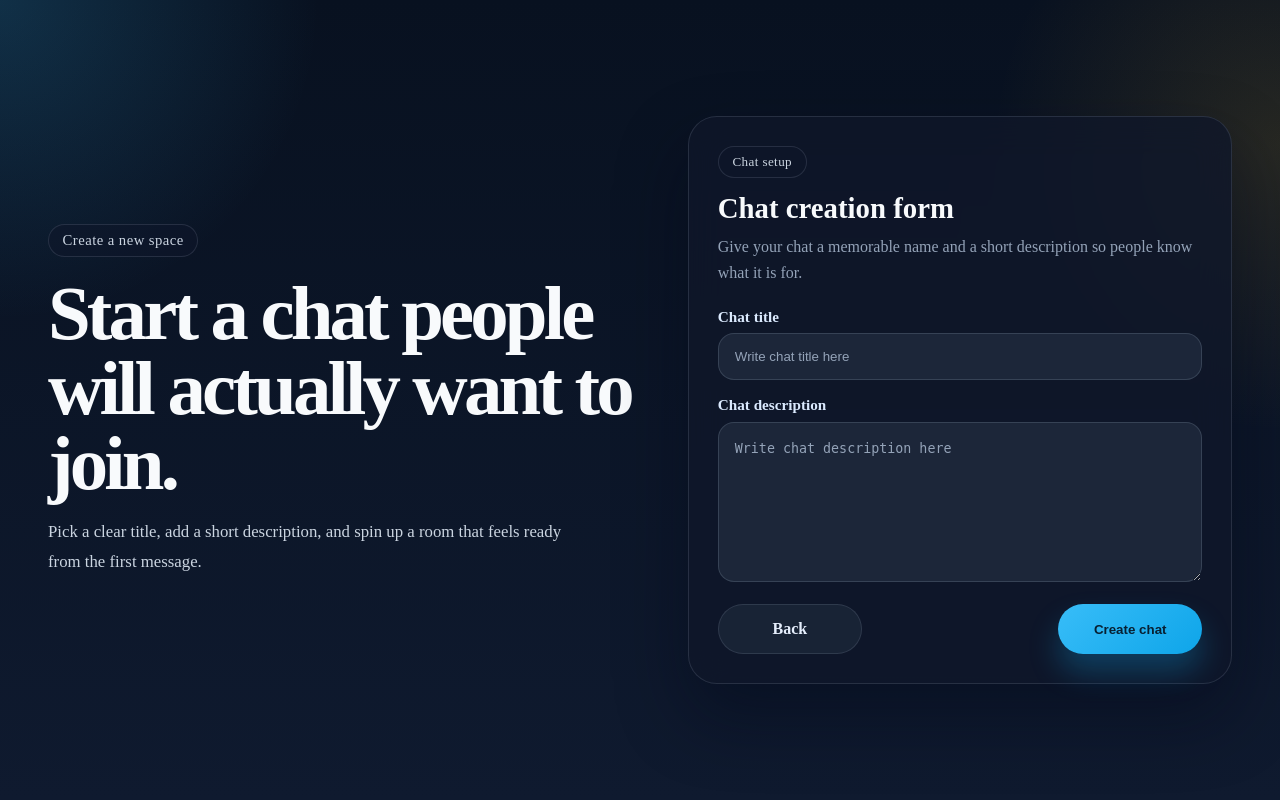
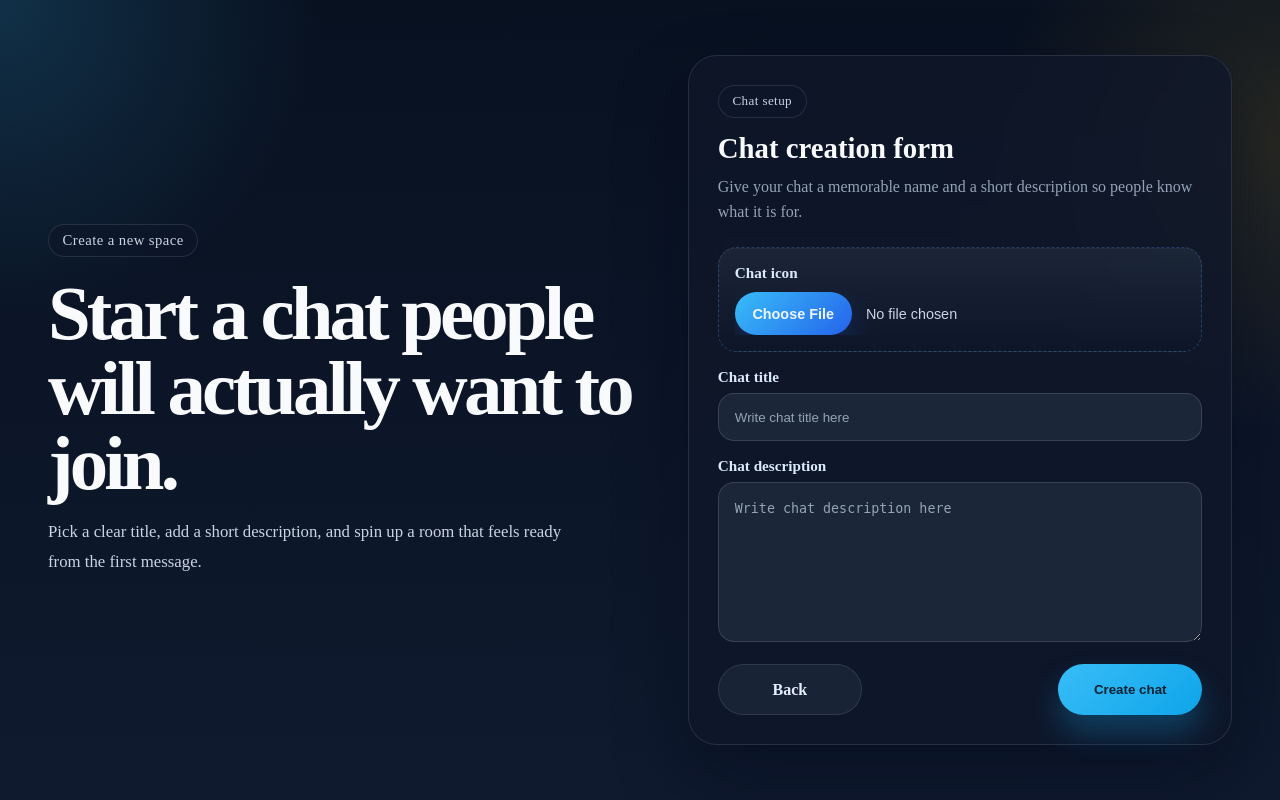
Before and after one commit to Chumus2/Zentro, a Django app: page /create_chat/ in a window 1280 px wide. Run offline with Django 4.2, Linux system fonts and the light colour scheme; the visitor is signed in with stand-in values (Sample User, id 1).

Commit message:
Added chat icon input

```diff
--- a/static/stylesheets/Chat/ChatCreation.css
+++ b/static/stylesheets/Chat/ChatCreation.css
@@ -94,6 +94,48 @@
     display: grid;
     gap: 1rem;
     margin-top: 1.4rem;
+}
+
+.ChatCreation_Form > div:first-of-type {
+    display: grid;
+    gap: 0.6rem;
+    padding: 1rem;
+    border: 1px dashed rgba(96, 165, 250, 0.28);
+    border-radius: 1.15rem;
+    background:
+        linear-gradient(180deg, rgba(30, 41, 59, 0.84) 0%, rgba(15, 23, 42, 0.76) 100%);
+    box-shadow: inset 0 1px 0 rgba(255, 255, 255, 0.03);
+}
+
+.ChatCreation_Form > div:first-of-type label {
+    color: #dbeafe;
+    font-size: 0.95rem;
+    font-weight: 600;
+}
+
+.ChatCreation_Form > div:first-of-type input[type="file"] {
+    width: 100%;
+    color: #cbd5e1;
+    font-size: 0.9rem;
+}
+
+.ChatCreation_Form > div:first-of-type input[type="file"]::file-selector-button {
+    margin-right: 0.9rem;
+    padding: 0.85rem 1.1rem;
+    border: none;
+    border-radius: 999px;
+    background: linear-gradient(135deg, #38bdf8 0%, #2563eb 100%);
+    color: #eff6ff;
+    font-weight: 700;
+    cursor: pointer;
+    box-shadow: 0 14px 28px rgba(37, 99, 235, 0.24);
+    transition: transform 0.2s ease, box-shadow 0.2s ease, filter 0.2s ease;
+}
+
+.ChatCreation_Form > div:first-of-type input[type="file"]::file-selector-button:hover {
+    transform: translateY(-1px);
+    box-shadow: 0 18px 34px rgba(37, 99, 235, 0.3);
+    filter: brightness(1.04);
 }
 
 .ChatCreation_Field {
--- a/templates/Chat/ChatCreation.html
+++ b/templates/Chat/ChatCreation.html
@@ -26,8 +26,13 @@
                     <p>Give your chat a memorable name and a short description so people know what it is for.</p>
                 </div>
 
-                <form action="{% url 'CreateChat' %}" method="post" class="ChatCreation_Form">
+                <form action="{% url 'CreateChat' %}" method="post" class="ChatCreation_Form" enctype="multipart/form-data">
                     {% csrf_token %}
+
+                    <div>
+                        <label for="chat_icon">Chat icon</label>
+                        <input type="file" name="chat_icon">
+                    </div>
 
                     <div class="ChatCreation_Field">
                         <label for="chat_title">Chat title</label>
```
